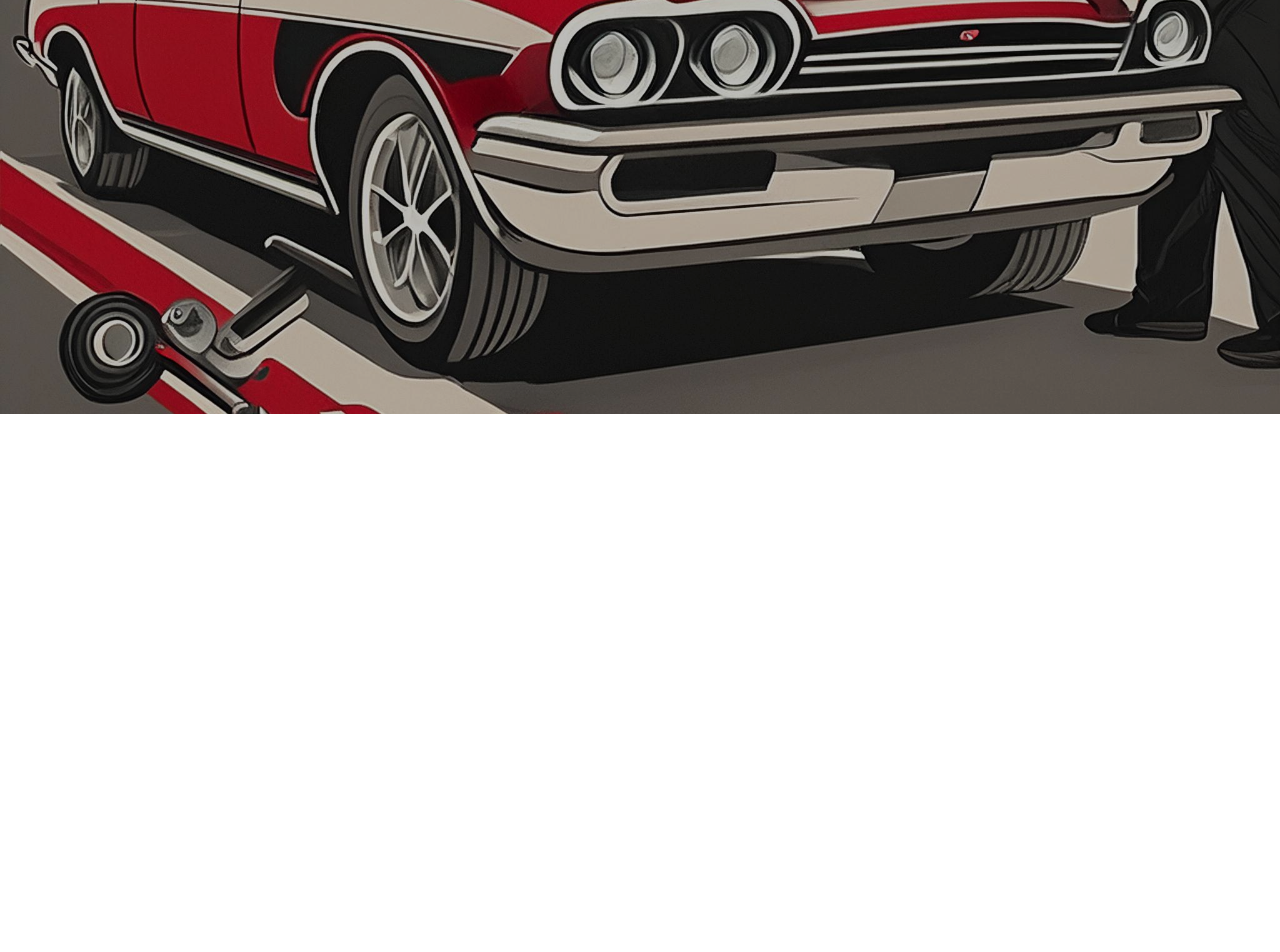
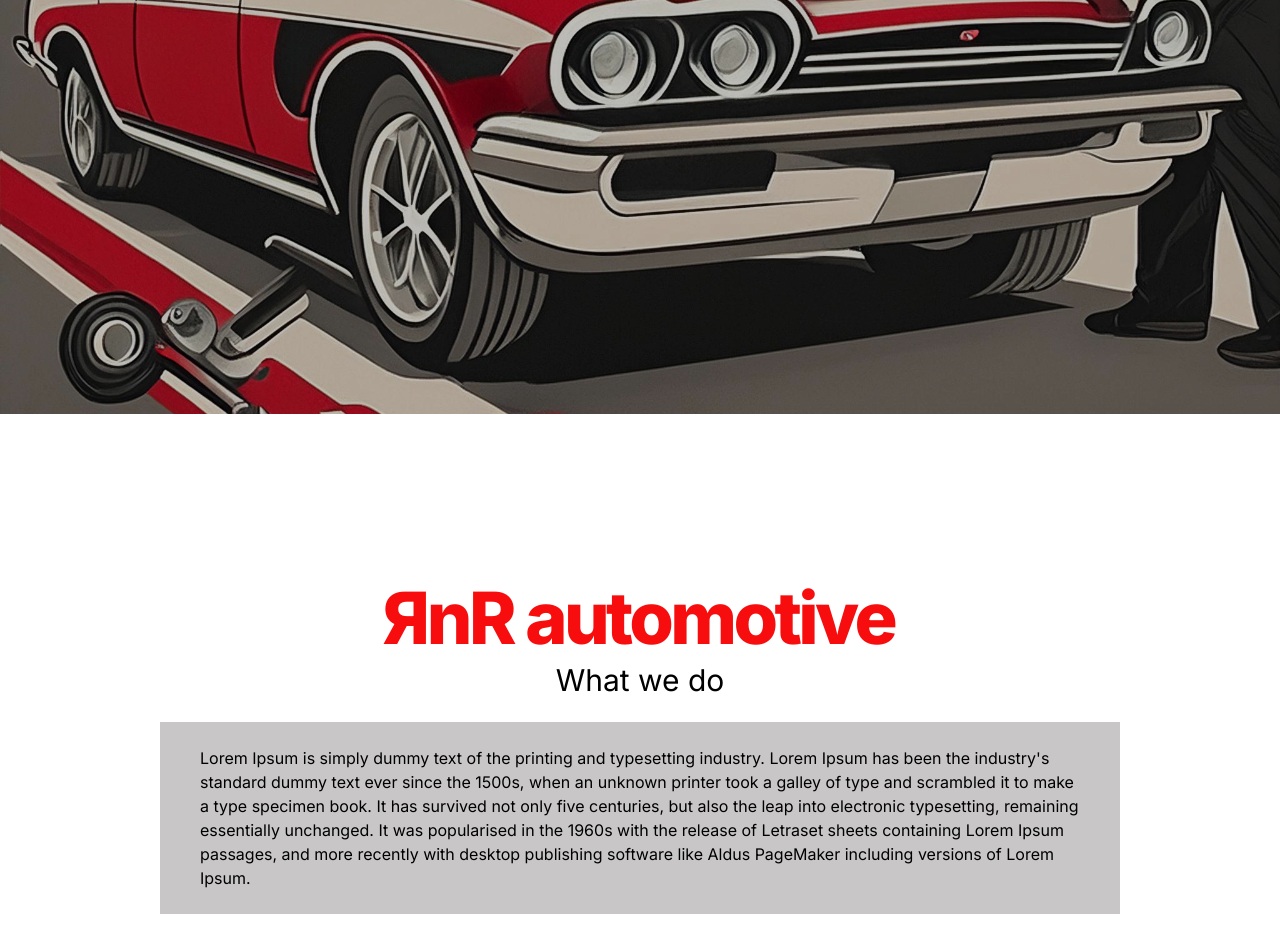
Before and after one commit to nGen-Studios/rnr-automotive, a Next.js app: page / in a window 1280 px wide. Shown: the part 386-1338 px from the top of the page. Before the commit the page ends 880 px from the top, so only its background shows below. Built offline with nearby package versions, Linux system fonts and the light colour scheme.

Commit message:
Made the what we do section and did not changes

```diff
--- a/src/app/page.tsx
+++ b/src/app/page.tsx
@@ -1,9 +1,11 @@
 import HeroSection from "@/components/Hero-section/hero-section";
+import Introduction from "@/components/Introduction/introduction";
 
 export default function Home() {
   return (
     <main>
       <HeroSection />
+      <Introduction />
     </main>
   );
 }
--- a/src/components/Hero-section/hero-section.tsx
+++ b/src/components/Hero-section/hero-section.tsx
@@ -12,16 +12,16 @@
 
 export default function HeroSection() {
   return (
-    <section className="overflow-hidden h-[55rem] tablet:h[45rem] mobile:h-[35rem]">
+    <section className="overflow-hidden h-[55rem] tablet:h[45rem] mobile:h-[35rem] mb-20">
       <Image
         className="w-full h-screen brightness-75 object-cover object-[0,-28rem] desktop:object-[0,-22rem] laptop:object-[0,-20rem] tablet:object-[0,-5rem] mobile:object-[-6rem,-8rem]"
         src={backgroundImage2}
         alt="A car being serviced"
       />
 
-      <div className="absolute font-extrabold bg-white/[0.8] top-32 left-1/2 translate-x-[-50%] rounded-md text-secondary text-8xl tracking-tighter px-5 py-2 flex laptop:text-7xl tablet:text-6xl tablet:w-[29rem] mobile:text-4xl mobile:w-[19rem] ">
+      {/* <div className="absolute font-extrabold bg-white/[0.8] top-32 left-1/2 translate-x-[-50%] rounded-md text-secondary text-8xl tracking-tighter px-5 py-2 flex laptop:text-7xl tablet:text-6xl tablet:w-[29rem] mobile:text-4xl mobile:w-[19rem] ">
         <div className="scale-x-[-1] mr-[-3px]">R</div>nR automotive
-      </div>
+      </div> */}
     </section>
   );
 }
--- /dev/null
+++ b/src/components/Introduction/introduction.tsx
@@ -0,0 +1,23 @@
+export default function Introduction() {
+  return (
+    <section className="mb-20">
+      <div className="font-extrabold text-secondary text-8xl tracking-tighter px-5 py-2 flex items-center justify-center laptop:text-7xl tablet:text-6xl  mobile:text-4xl">
+        <div className="scale-x-[-1] mr-[-3px]">R</div>nR automotive
+      </div>
+      <h1 className="text-center text-3xl mb-6">What we do</h1>
+      <div className="bg-primary w-3/4 h-auto m-auto">
+        <p className="py-6 px-10 text-base">
+          Lorem Ipsum is simply dummy text of the printing and typesetting
+          industry. Lorem Ipsum has been the industry's standard dummy text ever
+          since the 1500s, when an unknown printer took a galley of type and
+          scrambled it to make a type specimen book. It has survived not only
+          five centuries, but also the leap into electronic typesetting,
+          remaining essentially unchanged. It was popularised in the 1960s with
+          the release of Letraset sheets containing Lorem Ipsum passages, and
+          more recently with desktop publishing software like Aldus PageMaker
+          including versions of Lorem Ipsum.
+        </p>
+      </div>
+    </section>
+  );
+}
--- a/tailwind.config.ts
+++ b/tailwind.config.ts
@@ -10,7 +10,7 @@
     extend: {
       colors: {
         secondary: "#F70D0D",
-        primary: "#959494",
+        primary: "#c8c6c6",
       },
       screens: {
         desktop: { max: "1600px" },
```
